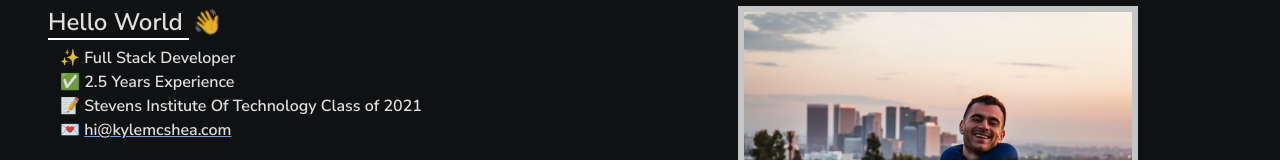
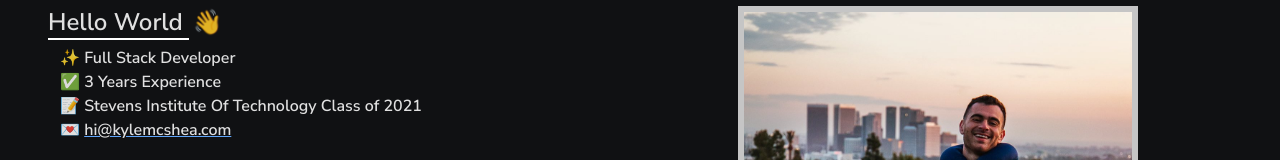
Before and after one commit to kylemcshea/kyle-mcshea-resume, a React (Vite) app: page / in a window 1280 px wide. Shown: the part 168-328 px from the top of the page. Built offline with nearby package versions, Linux system fonts and the light colour scheme; a web font is replaced by a local one.

Commit message:
nav bar animates down

```diff
--- a/src/App.css
+++ b/src/App.css
@@ -140,6 +140,15 @@ body {
   }
 }
 
+@keyframes slidein-down {
+  0% {
+      transform: translateY(-100%);
+  }
+  100% {
+      transform: translateY(0);
+  }
+}
+
 @keyframes slidein-right {
   0% {
       transform: translateX(100%);
@@ -155,6 +164,10 @@ body {
 
 .slide-left {
   animation: 2s slidein-left;
+}
+
+.slide-down {
+  animation: 2s slidein-down;
 }
 
 .hideMenuNav {
--- a/src/components/Main.tsx
+++ b/src/components/Main.tsx
@@ -75,7 +75,7 @@ const Main: React.FC = () => {
             <span className="border-b-2 border-white"> Hello World </span>
             <span className="wave-emoji ml-1">👋</span>
             <div className="text-base ml-3 mt-2">✨ Full Stack Developer</div>
-            <div className="text-base ml-3">✅ 2.5 Years Experience</div>
+            <div className="text-base ml-3">✅ 3 Years Experience</div>
             <div className="text-base ml-3">
               📝 Stevens Institute Of Technology{" "}
               <span className="hidden lg:inline md:inline">Class of 2021</span>
--- a/src/components/NavBar.tsx
+++ b/src/components/NavBar.tsx
@@ -6,7 +6,7 @@ import Wave from "react-wavify";
 const NavBar: React.FC = () => {
   const [isBurgerOpen, setIsBurgerOpen] = useState<boolean>(false);
   return (
-    <nav className="slide-left w-screen flex items-center justify-between flex-wrap bg-blue-600 p-6">
+    <nav className="slide-down w-screen flex items-center justify-between flex-wrap bg-blue-600 p-6">
       <Wave
         className="position-wave w-screen rotate-180 inset-x-0 object-top absolute top z-0"
         fill="#FFFFFF"
```
